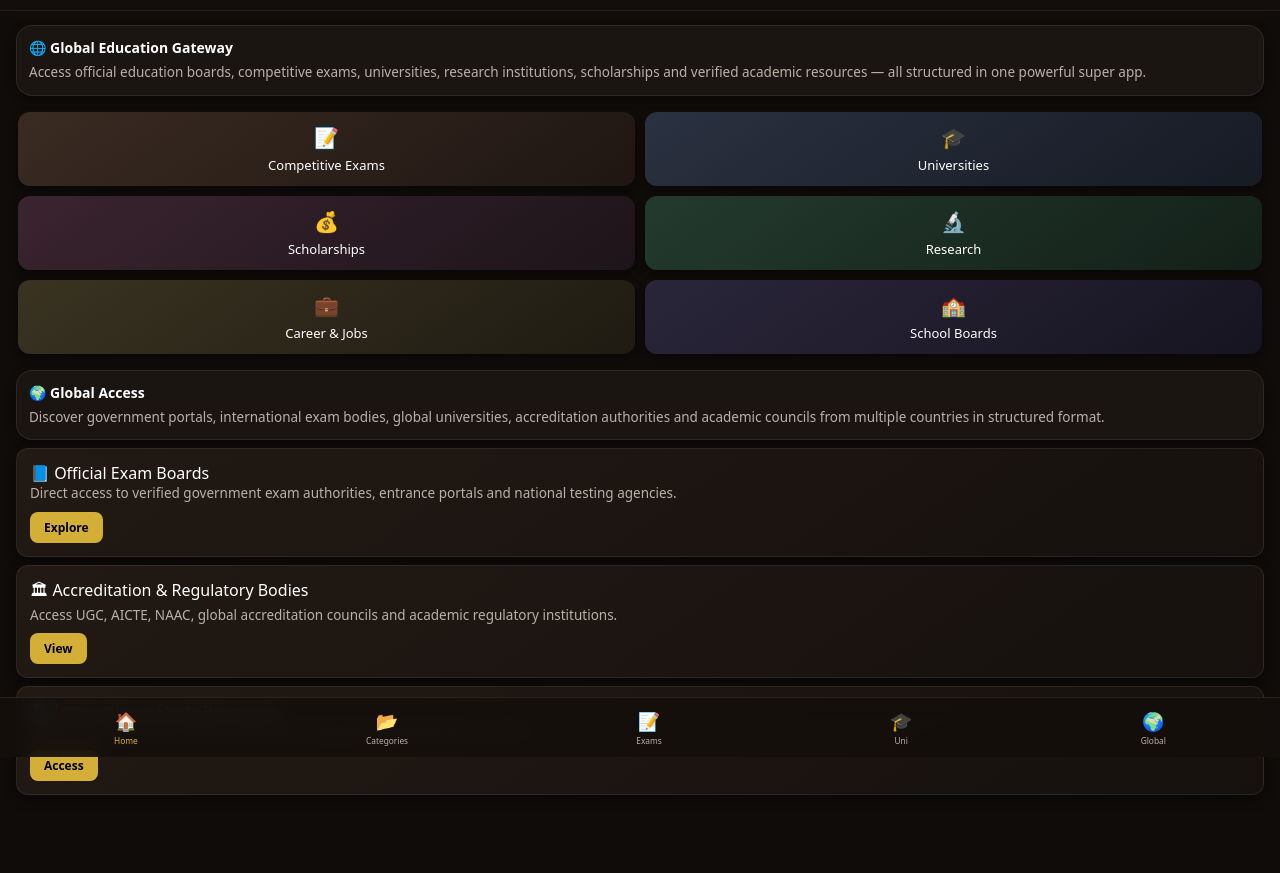
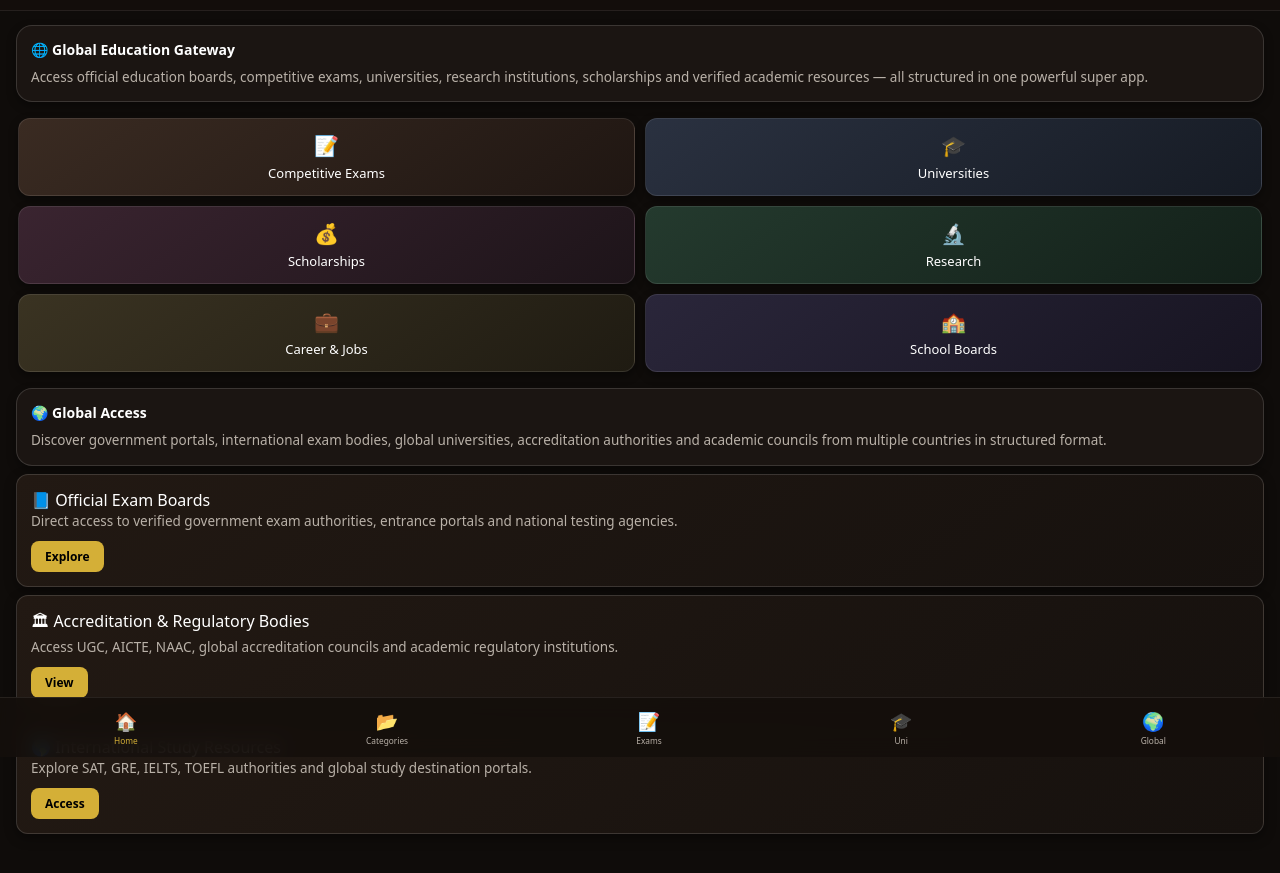
Before and after one commit to nftraja/qbank, a plain HTML site: page index.html in a window 1280 px wide. Shown: the part 43-916 px from the top of the page. Drawn offline with Linux system fonts and the light colour scheme.

Commit message:
Update style.css

```diff
--- a/style.css
+++ b/style.css
@@ -61,25 +61,27 @@
 .card-title{
   font-size:14px;
   font-weight:600;
-  margin-bottom:6px;
+  margin-bottom:8px; /* 🔥 FIX spacing */
 }
 
 .card-desc,
 .list-desc{
   font-size:13.5px;
   color:var(--text-secondary);
-  line-height:1.45;
+  line-height:1.5;
 }
 
 /* ================= GLASS CARD ================= */
 
 .glass-card{
   margin:8px 6px;
-  padding:12px;
+  padding:14px; /* 🔥 better padding */
   border-radius:var(--radius-lg);
 
   background:#1b1512;
-  border:1px solid rgba(255,255,255,.08);
+
+  /* 🔥 visible border */
+  border:1px solid rgba(255,255,255,.14);
 
   box-shadow:0 4px 10px rgba(0,0,0,.35);
 }
@@ -93,14 +95,16 @@
   padding:8px;
 }
 
-/* ================= CATEGORY CARDS (COLORFUL 3D) ================= */
+/* ================= CATEGORY CARDS ================= */
 
 .category-box{
   border-radius:var(--radius-md);
-  padding:12px;
+  padding:13px;
   text-align:center;
   text-decoration:none;
   color:#fff;
+
+  border:1px solid rgba(255,255,255,.10);
 
   box-shadow:0 4px 10px rgba(0,0,0,.4);
 
@@ -108,13 +112,18 @@
   font-size:13px;
 }
 
-/* 🎨 different gradients */
-.category-box:nth-child(1){background:linear-gradient(145deg,#3a2b22,#1f1612);}
-.category-box:nth-child(2){background:linear-gradient(145deg,#2a3140,#161b24);}
-.category-box:nth-child(3){background:linear-gradient(145deg,#3a2430,#1d1419);}
-.category-box:nth-child(4){background:linear-gradient(145deg,#243a2e,#132019);}
-.category-box:nth-child(5){background:linear-gradient(145deg,#3a3322,#1f1b12);}
-.category-box:nth-child(6){background:linear-gradient(145deg,#2a263a,#171421);}
+/* ================= CATEGORY COLOR SYSTEM (FIXED FOR 30+ CARDS) ================= */
+
+.category-box:nth-child(10n+1){background:linear-gradient(145deg,#3a2b22,#1f1612);}
+.category-box:nth-child(10n+2){background:linear-gradient(145deg,#2a3140,#161b24);}
+.category-box:nth-child(10n+3){background:linear-gradient(145deg,#3a2430,#1d1419);}
+.category-box:nth-child(10n+4){background:linear-gradient(145deg,#243a2e,#132019);}
+.category-box:nth-child(10n+5){background:linear-gradient(145deg,#3a3322,#1f1b12);}
+.category-box:nth-child(10n+6){background:linear-gradient(145deg,#2a263a,#171421);}
+.category-box:nth-child(10n+7){background:linear-gradient(145deg,#2e3a3a,#141f1f);}
+.category-box:nth-child(10n+8){background:linear-gradient(145deg,#3a2626,#1f1414);}
+.category-box:nth-child(10n+9){background:linear-gradient(145deg,#2a3a2a,#162416);}
+.category-box:nth-child(10n+10){background:linear-gradient(145deg,#3a2f1f,#1f190f);}
 
 .category-box span{
   display:block;
@@ -122,7 +131,7 @@
   margin-bottom:5px;
 }
 
-/* 🔥 subtle hover */
+/* subtle hover */
 .category-box:hover{
   transform:translateY(-2px);
   box-shadow:0 6px 14px rgba(0,0,0,.5);
@@ -132,19 +141,20 @@
 
 .list-card{
   border-radius:var(--radius-md);
-  padding:13px;
+  padding:14px;
   margin:8px 6px;
 
   background:linear-gradient(145deg,#221913,#16110e);
 
-  border:1px solid rgba(255,255,255,.08);
+  /* 🔥 visible border */
+  border:1px solid rgba(255,255,255,.14);
 
   box-shadow:0 4px 12px rgba(0,0,0,.4);
 
   transition:.2s ease;
 }
 
-/* ❌ hover removed from card */
+/* ❌ no hover jump */
 .list-card:hover{
   transform:none;
 }
@@ -163,18 +173,18 @@
   font-weight:600;
   text-decoration:none;
 
-  margin-top:8px;
+  margin-top:10px;
 
   transition:.2s ease;
 }
 
-/* 🔥 button hover only */
+/* hover only button */
 .btn:hover{
   transform:translateY(-1px);
   box-shadow:0 4px 10px rgba(212,175,55,.3);
 }
 
-/* ================= DRAWER (FIXED) ================= */
+/* ================= DRAWER ================= */
 
 .drawer{
   position:fixed;
@@ -191,7 +201,7 @@
 
   overflow-y:auto;
 
-  border-right:1px solid rgba(255,255,255,.08);
+  border-right:1px solid rgba(255,255,255,.10);
 
   display:block;
 }
@@ -202,7 +212,7 @@
 
 .drawer a{
   display:block;
-  padding:10px 14px;
+  padding:11px 14px;
   font-size:13px;
   color:#fff;
   text-decoration:none;
```
